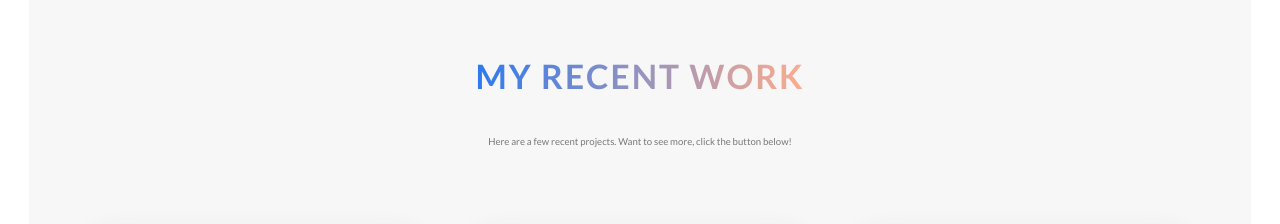
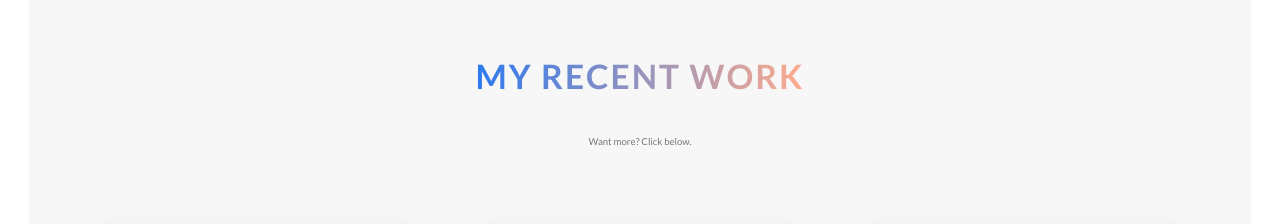
Before and after one commit to WslyStvnChng/WslyStvnChng.github.io, a website: page index.html in a window 1280 px wide. Shown: the part 2540-2764 px from the top of the page. Drawn offline with nearby package versions, Linux system fonts and the light colour scheme; grey boxes are pictures that could not be loaded.

Commit message:
more edits to the feature section

```diff
--- a/index.html
+++ b/index.html
@@ -178,7 +178,7 @@
           My Recent Work
         </h2>
         <p class="section__work">
-          Here are a few recent projects. Want to see more, click the button below!
+          Want more? Click below.
         </p>
       </div>
 
```
